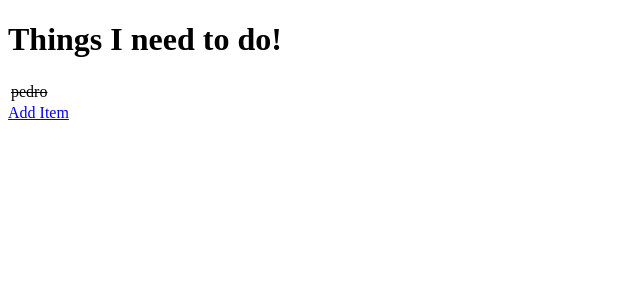
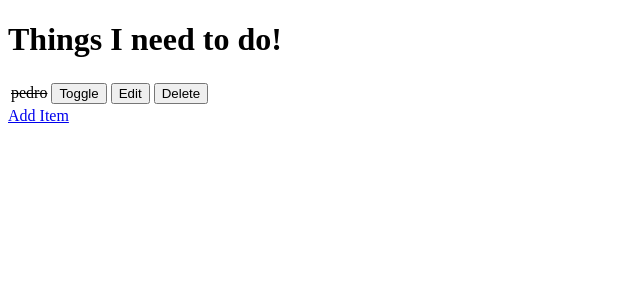
Before and after one commit to PedroCristo/code-institute-hello-django, a Django app: page / in a window 1280 px wide. Shown: the top 300 px of the page, without its empty margins (0-640 px from the left). Run offline with Django 3.2, Linux system fonts and the light colour scheme; data comes from the database, SQL or seed files in the repository; both versions use the stored data as it was after the commit.

Commit message:
Add toggle and delete code

```diff
--- a/django_todo/urls.py
+++ b/django_todo/urls.py
@@ -15,10 +15,13 @@ Including another URLconf
 """
 from django.contrib import admin
 from django.urls import path
-from todo.views import get_todo_nav, add_item
+from todo import views
 
 urlpatterns = [
     path('admin/', admin.site.urls),
-    path('', get_todo_nav, name='get_todo_nav'),
-    path('add', add_item, name='add_item')
+    path('', views.get_todo_nav, name='get_todo_nav'),
+    path('add', views.add_item, name='add'),
+    path('edit/<item_id>', views.edit_item, name='edit'),
+    path('toggle/<item_id>', views.toggle_item, name='toggle'),
+    path('delete/<item_id>', views.delete_item, name='delete'),
 ]
--- a/todo/templates/todo/todo_list.html
+++ b/todo/templates/todo/todo_list.html
@@ -17,6 +17,21 @@
             {% else %}
               <td>{{ item.name }}</td>
             {% endif %}
+            <td>
+              <a href="/toggle/{{ item.id }}">
+                <button>Toggle</button>
+              </a>
+            </td>
+            <td>
+              <a href="/edit/{{ item.id }}">
+                <button>Edit</button>
+              </a>
+            </td>
+            <td>
+              <a href="/delete/{{ item.id }}">
+                <button>Delete</button>
+              </a>
+            </td>
         </tr>
         {% empty %}
         <tr>
@@ -25,7 +40,5 @@
        {% endfor %}
     </table>
     <a href="/add">Add Item</a>
-
-
 </body>
 </html>
--- a/todo/views.py
+++ b/todo/views.py
@@ -1,7 +1,6 @@
-
 # We use the HttpResponse if we write a string in the function
 # from django.shortcuts import render, HttpResponse
-from django.shortcuts import render, redirect
+from django.shortcuts import render, redirect, get_object_or_404
 from .models import Item
 from .forms import itemForm
 
@@ -14,6 +13,7 @@ def get_todo_nav(request):
     }
     return render(request, 'todo/todo_list.html', context)
 
+
 def add_item(request):
     if request.method == 'POST':
         form = itemForm(request.POST)
@@ -24,5 +24,30 @@ def add_item(request):
     context = {
             'form': form
     }
+    return render(request, 'todo/add_item.html', context)
 
-    return render(request, 'todo/add_item.html', context)
+
+def edit_item(request, item_id):
+    item = get_object_or_404(Item, id=item_id)
+    if request.method == 'POST':
+        form = itemForm(request.POST, instance=item)
+        if form.is_valid():
+            form.save()
+            return redirect('get_todo_nav')
+    form = itemForm(instance=item)
+    context = {
+            'form': form
+    }
+    return render(request, 'todo/edit_item.html', context)
+
+
+def toggle_item(request, item_id):
+    item = get_object_or_404(Item, id=item_id)
+    item.done = not item.done
+    item.save()
+    return redirect('get_todo_nav')
+
+def delete_item(request, item_id):
+    item = get_object_or_404(Item, id=item_id)
+    item.delete()
+    return redirect('get_todo_nav')
```
Also changed, not shown: todo/templates/todo/edit_item.html (added, +24 -0 lines), db.sqlite3.
